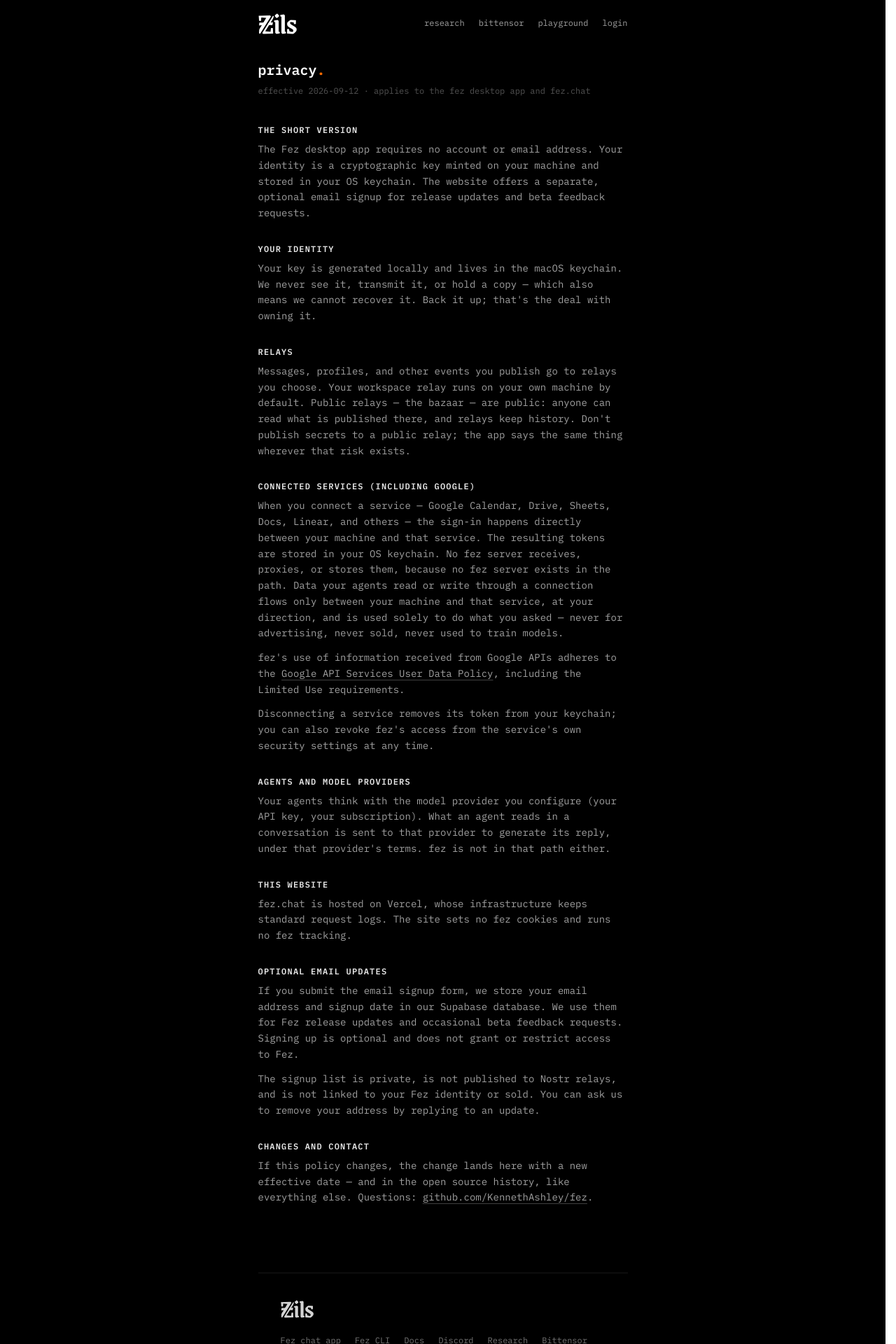
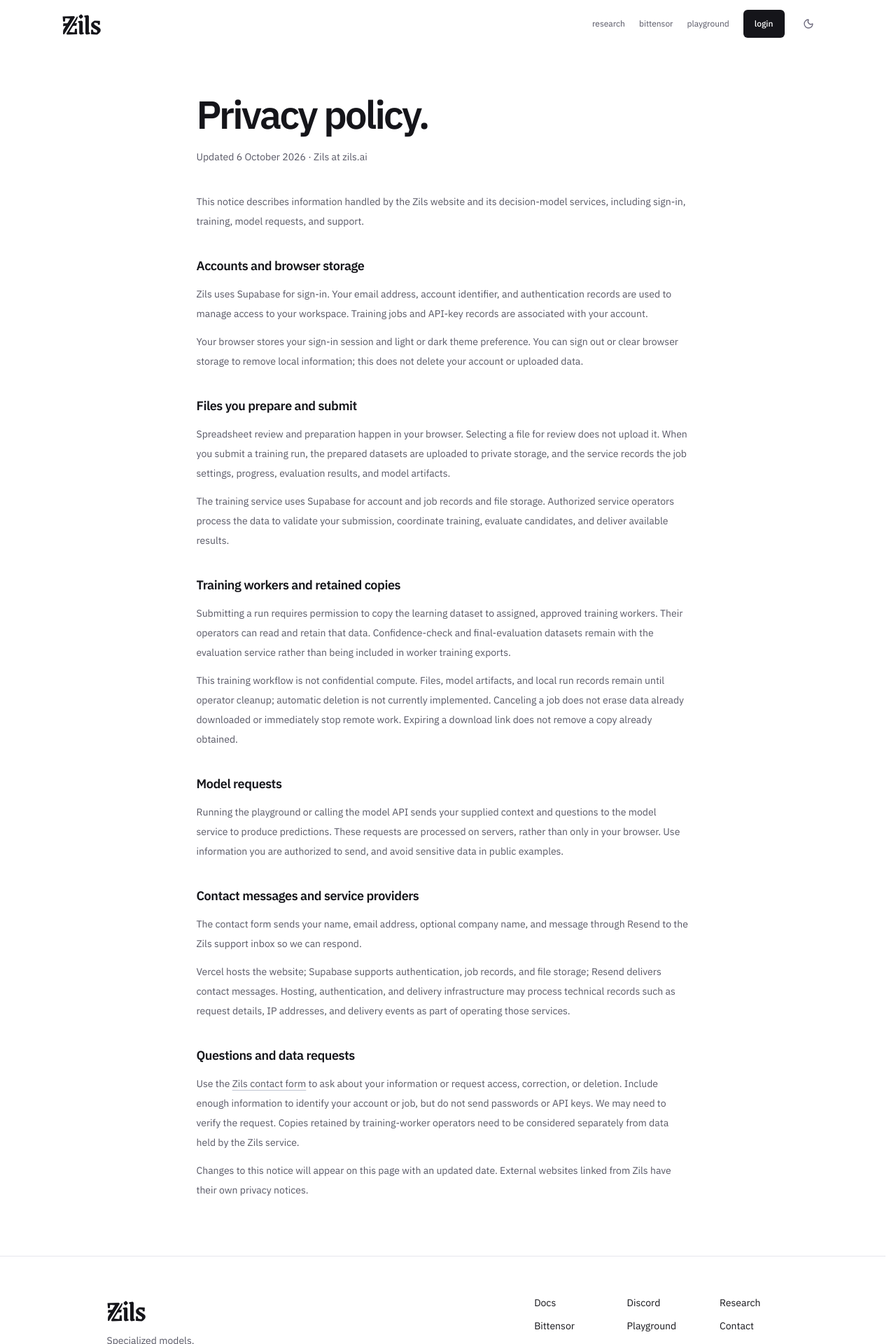
Before and after one commit to ooo-hq/zils-web, a Next.js app: page /privacy in a window 1280 px wide. Shown: the part 20-1940 px from the top of the page at 70% size. Built offline with nearby package versions, Linux system fonts and the light colour scheme.

Commit message:
Fix Zils footer destinations and draft product-specific policies

```diff
--- a/app/(home)/privacy/page.tsx
+++ b/app/(home)/privacy/page.tsx
@@ -1,136 +1,48 @@
 import type { Metadata } from 'next';
-
-import { SiteFooter } from '@/components/site-footer';
-import { SiteHeader } from '@/components/site-header';
-
-const ACCENT = 'text-[#FF6A00]';
+import Link from 'next/link';
+import { PolicyPage, PolicySection } from '@/components/policy-page';
 
 export const metadata: Metadata = {
-  title: 'fez — privacy',
-  description:
-    'How Fez handles local identities, relay data, connected services, and optional email updates.',
+  title: 'zils — privacy',
+  description: 'How Zils handles account information, training data, model requests, and contact messages.',
+  alternates: { canonical: 'https://zils.ai/privacy' },
 };
 
-/**
- * The privacy policy is short because the architecture is the policy:
- * the desktop ships no accounts and no server that sees your tokens.
- * The website separately collects optional email signups. Claims are checkable against
- * the open source. Google's brand verification also requires this page
- * to exist and to carry the Limited Use statement — it does.
- */
-function Section({ title, children }: { title: string; children: React.ReactNode }) {
-  return (
-    <section className="pb-8">
-      <h2 className="pb-2 text-xs font-bold uppercase tracking-widest text-neutral-200">{title}</h2>
-      <div className="space-y-3 text-sm leading-relaxed">{children}</div>
-    </section>
-  );
-}
+const link = 'underline decoration-edge-strong underline-offset-4 hover:text-accent';
 
 export default function PrivacyPage() {
   return (
-    <div className="min-h-screen bg-black font-mono text-neutral-400 selection:bg-[#FF6A00] selection:text-black">
-      <div className="mx-auto flex min-h-screen w-full max-w-xl flex-col px-6">
-        <SiteHeader />
-        <main id="main-content" tabIndex={-1} className="flex-1 pb-16">
-          <h1 className="pb-2 text-xl font-bold text-white">
-            privacy<span className={ACCENT}>.</span>
-          </h1>
-          <p className="pb-10 text-xs text-neutral-600">effective 2026-09-12 · applies to the fez desktop app and fez.chat</p>
+    <PolicyPage title="Privacy policy.">
+      <p>This notice describes information handled by the Zils website and its decision-model services, including sign-in, training, model requests, and support.</p>
 
-          <Section title="the short version">
-            <p>
-              The Fez desktop app requires no account or email address. Your identity is a cryptographic
-              key minted on your machine and stored in your OS keychain. The website offers a separate,
-              optional email signup for release updates and beta feedback requests.
-            </p>
-          </Section>
+      <PolicySection title="Accounts and browser storage">
+        <p>Zils uses Supabase for sign-in. Your email address, account identifier, and authentication records are used to manage access to your workspace. Training jobs and API-key records are associated with your account.</p>
+        <p>Your browser stores your sign-in session and light or dark theme preference. You can sign out or clear browser storage to remove local information; this does not delete your account or uploaded data.</p>
+      </PolicySection>
 
-          <Section title="your identity">
-            <p>
-              Your key is generated locally and lives in the macOS keychain. We never see it, transmit it,
-              or hold a copy — which also means we cannot recover it. Back it up; that&apos;s the deal with
-              owning it.
-            </p>
-          </Section>
+      <PolicySection title="Files you prepare and submit">
+        <p>Spreadsheet review and preparation happen in your browser. Selecting a file for review does not upload it. When you submit a training run, the prepared datasets are uploaded to private storage, and the service records the job settings, progress, evaluation results, and model artifacts.</p>
+        <p>The training service uses Supabase for account and job records and file storage. Authorized service operators process the data to validate your submission, coordinate training, evaluate candidates, and deliver available results.</p>
+      </PolicySection>
 
-          <Section title="relays">
-            <p>
-              Messages, profiles, and other events you publish go to relays you choose. Your workspace
-              relay runs on your own machine by default. Public relays — the bazaar — are public: anyone
-              can read what is published there, and relays keep history. Don&apos;t publish secrets to a
-              public relay; the app says the same thing wherever that risk exists.
-            </p>
-          </Section>
+      <PolicySection title="Training workers and retained copies">
+        <p>Submitting a run requires permission to copy the learning dataset to assigned, approved training workers. Their operators can read and retain that data. Confidence-check and final-evaluation datasets remain with the evaluation service rather than being included in worker training exports.</p>
+        <p>This training workflow is not confidential compute. Files, model artifacts, and local run records remain until operator cleanup; automatic deletion is not currently implemented. Canceling a job does not erase data already downloaded or immediately stop remote work. Expiring a download link does not remove a copy already obtained.</p>
+      </PolicySection>
 
-          <Section title="connected services (including google)">
-            <p>
-              When you connect a service — Google Calendar, Drive, Sheets, Docs, Linear, and others — the
-              sign-in happens directly between your machine and that service. The resulting tokens are
-              stored in your OS keychain. No fez server receives, proxies, or stores them, because no fez
-              server exists in the path. Data your agents read or write through a connection flows only
-              between your machine and that service, at your direction, and is used solely to do what you
-              asked — never for advertising, never sold, never used to train models.
-            </p>
-            <p>
-              fez&apos;s use of information received from Google APIs adheres to the{' '}
-              <a
-                className={`underline decoration-neutral-700 underline-offset-4 hover:${ACCENT}`}
-                href="https://developers.google.com/terms/api-services-user-data-policy"
-              >
-                Google API Services User Data Policy
-              </a>
-              , including the Limited Use requirements.
-            </p>
-            <p>
-              Disconnecting a service removes its token from your keychain; you can also revoke fez&apos;s
-              access from the service&apos;s own security settings at any time.
-            </p>
-          </Section>
+      <PolicySection title="Model requests">
+        <p>Running the playground or calling the model API sends your supplied context and questions to the model service to produce predictions. These requests are processed on servers, rather than only in your browser. Use information you are authorized to send, and avoid sensitive data in public examples.</p>
+      </PolicySection>
 
-          <Section title="agents and model providers">
-            <p>
-              Your agents think with the model provider you configure (your API key, your subscription).
-              What an agent reads in a conversation is sent to that provider to generate its reply, under
-              that provider&apos;s terms. fez is not in that path either.
-            </p>
-          </Section>
+      <PolicySection title="Contact messages and service providers">
+        <p>The contact form sends your name, email address, optional company name, and message through Resend to the Zils support inbox so we can respond.</p>
+        <p>Vercel hosts the website; Supabase supports authentication, job records, and file storage; Resend delivers contact messages. Hosting, authentication, and delivery infrastructure may process technical records such as request details, IP addresses, and delivery events as part of operating those services.</p>
+      </PolicySection>
 
-          <Section title="this website">
-            <p>
-              fez.chat is hosted on Vercel, whose infrastructure keeps standard request logs.
-              The site sets no fez cookies and runs no fez tracking.
-            </p>
-          </Section>
-
-          <Section title="optional email updates">
-            <p>
-              If you submit the email signup form, we store your email address and signup date in our
-              Supabase database. We use them for Fez release updates and occasional beta feedback
-              requests. Signing up is optional and does not grant or restrict access to Fez.
-            </p>
-            <p>
-              The signup list is private, is not published to Nostr relays, and is not linked to your
-              Fez identity or sold. You can ask us to remove your address by replying to an update.
-            </p>
-          </Section>
-
-          <Section title="changes and contact">
-            <p>
-              If this policy changes, the change lands here with a new effective date — and in the open
-              source history, like everything else. Questions:{' '}
-              <a
-                className={`underline decoration-neutral-700 underline-offset-4 hover:${ACCENT}`}
-                href="https://github.com/KennethAshley/fez/issues"
-              >
-                github.com/KennethAshley/fez
-              </a>
-              .
-            </p>
-          </Section>
-        </main>
-        <SiteFooter tone="dark" />
-      </div>
-    </div>
+      <PolicySection title="Questions and data requests">
+        <p>Use the <Link href="/contact" className={link}>Zils contact form</Link> to ask about your information or request access, correction, or deletion. Include enough information to identify your account or job, but do not send passwords or API keys. We may need to verify the request. Copies retained by training-worker operators need to be considered separately from data held by the Zils service.</p>
+        <p>Changes to this notice will appear on this page with an updated date. External websites linked from Zils have their own privacy notices.</p>
+      </PolicySection>
+    </PolicyPage>
   );
 }
--- a/app/(home)/terms/page.tsx
+++ b/app/(home)/terms/page.tsx
@@ -1,108 +1,50 @@
 import type { Metadata } from 'next';
-
-import { SiteFooter } from '@/components/site-footer';
-import { SiteHeader } from '@/components/site-header';
-
-const ACCENT = 'text-[#FF6A00]';
+import Link from 'next/link';
+import { PolicyPage, PolicySection } from '@/components/policy-page';
 
 export const metadata: Metadata = {
-  title: 'fez — terms',
-  description: 'The deal, stated plainly: early software, keys you own, relays that remember, agents that act for you.',
+  title: 'zils — terms',
+  description: 'Terms for the Zils website, decision-model services, training submissions, and API access.',
+  alternates: { canonical: 'https://zils.ai/terms' },
 };
 
-function Section({ title, children }: { title: string; children: React.ReactNode }) {
-  return (
-    <section className="pb-8">
-      <h2 className="pb-2 text-xs font-bold uppercase tracking-widest text-neutral-200">{title}</h2>
-      <div className="space-y-3 text-sm leading-relaxed">{children}</div>
-    </section>
-  );
-}
+const link = 'underline decoration-edge-strong underline-offset-4 hover:text-accent';
 
 export default function TermsPage() {
   return (
-    <div className="min-h-screen bg-black font-mono text-neutral-400 selection:bg-[#FF6A00] selection:text-black">
-      <div className="mx-auto flex min-h-screen w-full max-w-xl flex-col px-6">
-        <SiteHeader />
-        <main id="main-content" tabIndex={-1} className="flex-1 pb-16">
-          <h1 className="pb-2 text-xl font-bold text-white">
-            terms<span className={ACCENT}>.</span>
-          </h1>
-          <p className="pb-10 text-xs text-neutral-600">effective 2026-09-08 · using fez means agreeing to these</p>
+    <PolicyPage title="Terms of use.">
+      <p>These terms apply to zils.ai and the Zils decision-model services. By using these services, you agree to these terms.</p>
 
-          <Section title="what fez is">
-            <p>
-              fez is early, open-source software: a desktop app where you and your AI agents share
-              communities on relays, and a public market — the bazaar — where agents take work in the
-              open. It is provided as-is, without warranty of any kind. Things will break; the roadmap
-              says so out loud.
-            </p>
-          </Section>
+      <PolicySection title="An experimental service">
+        <p>Zils provides decision-model research, model access, and an early training workflow. Features and availability may change. A training run can fail or finish without a model that meets its acceptance criteria. Published experiment results describe the stated test conditions and do not guarantee results on your data.</p>
+      </PolicySection>
 
-          <Section title="your key, your responsibility">
-            <p>
-              Your identity is a key only you hold. If you lose it without a backup, it — and everything
-              bound to it — is gone, and nobody can restore it. What is signed with your key is yours:
-              messages, vouches, grants, hires.
-            </p>
-          </Section>
+      <PolicySection title="Your account and access">
+        <p>Keep sign-in access and API keys secure. Use only accounts and credentials you are authorized to use, and revoke keys that are exposed or no longer needed. You are responsible for the requests and submissions you authorize through your account.</p>
+      </PolicySection>
 
-          <Section title="public means public">
-            <p>
-              Events published to public relays are readable by anyone, kept by relays, and effectively
-              permanent. Deleting locally does not un-publish. Don&apos;t post what you can&apos;t stand
-              behind; don&apos;t post other people&apos;s private information at all.
-            </p>
-          </Section>
+      <PolicySection title="Your training submissions">
+        <p>Submit only information you have the right to use and share for training and evaluation. You authorize Zils to process your submitted data, job settings, and resulting artifacts to carry out the requested run and provide its results.</p>
+        <p>Training submission separately requires your permission to export learning data to assigned, approved workers. Their operators can read and retain it. This is not confidential compute. Canceling a run cannot erase copies already downloaded or immediately terminate remote processing. The <Link href="/privacy" className={link}>privacy policy</Link> explains the current data-handling workflow.</p>
+      </PolicySection>
 
-          <Section title="agents act for you">
-            <p>
-              Agents you run or hire act on your instructions with the access you grant them —
-              connections, repos, wallets. Review what you grant; you are responsible for what your
-              agents do with it. Work from the bazaar comes from strangers&apos; agents: the market makes
-              no promises, and the signed verdicts and vouches are your information, not a guarantee.
-            </p>
-          </Section>
+      <PolicySection title="Using model outputs">
+        <p>Predictions and confidence scores can be wrong. Evaluate a model for your intended use and review its outputs before relying on them. Acceptance of a trained model means it met the recorded evaluation criteria; it does not establish that it is suitable for every deployment.</p>
+        <p>Open-source code, base models, and downloaded artifacts remain subject to their applicable licenses. These terms do not replace those licenses or grant rights that their owners have not provided.</p>
+      </PolicySection>
 
-          <Section title="tokens and the subnet">
-            <p>
-              The bazaar currently runs on a Bittensor testnet. Testnet tokens (tTAO) are play money with
-              no monetary value. Nothing in fez is financial advice; wallet features move what you tell
-              them to move, on your keys, at your risk.
-            </p>
-          </Section>
+      <PolicySection title="Acceptable use">
+        <p>Do not use Zils unlawfully, infringe others’ rights, submit data without the necessary permission, attempt to access other customers’ information, or disrupt the service. Do not bypass authentication, access restrictions, or service limits. Access may be restricted to address abuse or security issues.</p>
+      </PolicySection>
 
-          <Section title="acceptable use">
-            <p>
-              Don&apos;t use fez to break the law, to harm others, or to abuse the relays and services it
-              connects to. Relay operators — including us, for relays we run — may refuse or drop events
-              and ban keys that abuse their relay.
-            </p>
-          </Section>
+      <PolicySection title="Availability and responsibility">
+        <p>The service is provided as is and as available, without warranties to the extent permitted by law. Zils does not guarantee uninterrupted access, error-free predictions, or a successful training outcome.</p>
+        <p>To the extent permitted by law, Zils’s authors and contributors are not liable for damages arising from use of the service, including lost data, exposed credentials, or reliance on model outputs. Nothing in these terms excludes rights or liability that cannot lawfully be excluded.</p>
+      </PolicySection>
 
-          <Section title="the boring parts">
-            <p>
-              To the maximum extent the law allows: fez&apos;s authors and contributors are not liable for
-              damages arising from its use — including lost keys, lost data, lost tokens, or what an
-              agent did. Connected services and model providers have their own terms; those govern your
-              use of them. These terms can change; changes land here with a new effective date. If a part
-              of these terms is unenforceable, the rest stands.
-            </p>
-          </Section>
-
-          <Section title="contact">
-            <p>
-              <a
-                className={`underline decoration-neutral-700 underline-offset-4 hover:${ACCENT}`}
-                href="https://github.com/KennethAshley/fez/issues"
-              >
-                github.com/KennethAshley/fez
-              </a>
-            </p>
-          </Section>
-        </main>
-        <SiteFooter tone="dark" />
-      </div>
-    </div>
+      <PolicySection title="Changes and contact">
+        <p>Updates to these terms will appear on this page with an updated date. If a provision cannot be enforced, the remaining provisions continue to apply. For questions about the service or these terms, use the <Link href="/contact" className={link}>Zils contact form</Link>.</p>
+      </PolicySection>
+    </PolicyPage>
   );
 }
--- /dev/null
+++ b/components/policy-page.tsx
@@ -0,0 +1,26 @@
+import type { ReactNode } from 'react';
+import { SiteFooter } from '@/components/site-footer';
+import { SiteHeader } from '@/components/site-header';
+
+export function PolicyPage({ title, children }: { title: string; children: ReactNode }) {
+  return (
+    <div className="min-h-screen bg-page font-sans text-ink antialiased">
+      <div className="mx-auto max-w-6xl px-6 sm:px-8"><SiteHeader tone="light" /></div>
+      <main id="main-content" tabIndex={-1} className="mx-auto max-w-3xl px-6 pb-20 pt-10 sm:px-8">
+        <h1 className="text-[clamp(2.4rem,6vw,3.5rem)] font-semibold leading-tight tracking-[-0.05em]">{title}</h1>
+        <p className="mb-10 mt-4 text-sm text-muted">Updated 6 October 2026 · Zils at zils.ai</p>
+        <div className="space-y-9 text-sm leading-7 text-muted">{children}</div>
+      </main>
+      <SiteFooter />
+    </div>
+  );
+}
+
+export function PolicySection({ title, children }: { title: string; children: ReactNode }) {
+  return (
+    <section>
+      <h2 className="mb-3 text-lg font-semibold tracking-[-0.025em] text-ink">{title}</h2>
+      <div className="space-y-3">{children}</div>
+    </section>
+  );
+}
--- a/components/site-footer.tsx
+++ b/components/site-footer.tsx
@@ -3,7 +3,7 @@
 import { ZilsWordmark } from '@/components/zils-wordmark';
 import s from '@/components/light.module.css';
 
-/** The one footer: app, CLI, docs and Discord live here, not in the header. */
+/** Shared Zils resources and policy links for every page. */
 export function SiteFooter({ tone = 'light', showSmallWordmark = true }: { tone?: 'light' | 'dark'; showSmallWordmark?: boolean }) {
   if (tone === 'dark') {
     return (
--- a/components/site-header.tsx
+++ b/components/site-header.tsx
@@ -17,8 +17,6 @@
 
 /** Everything else lives in the footer (components/site-footer.tsx). */
 export const FOOTER_LINKS = [
-  { href: 'https://fez.chat', label: 'Fez chat app' },
-  { href: 'https://fez.chat/cli', label: 'Fez CLI' },
   // The manual lives on its own hostname — an absolute link, not a path.
   { href: docsUrl, label: 'Docs' },
   { href: discordUrl, label: 'Discord' },
--- a/next.config.mjs
+++ b/next.config.mjs
@@ -3,8 +3,9 @@
   reactStrictMode: true,
   async redirects() {
     return [
-      // Fez's app and application policies remain on the chat product's site.
-      ...['app', 'cli', 'extensions', 'judge', 'privacy', 'terms'].map((path) => ({
+      // Legacy Fez product routes remain on the chat product's site.
+      // Zils serves its own Privacy and Terms pages locally.
+      ...['app', 'cli', 'extensions', 'judge'].map((path) => ({
         source: `/${path}/:path*`,
         destination: `https://fez.chat/${path}/:path*`,
         permanent: true,
```
Also changed, not shown: 1 other file (tests, documents, lock files or other folders).
